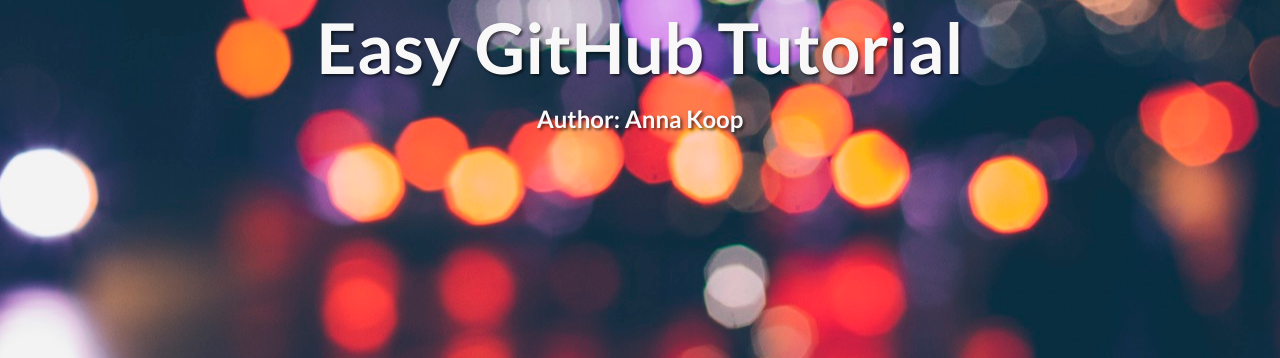
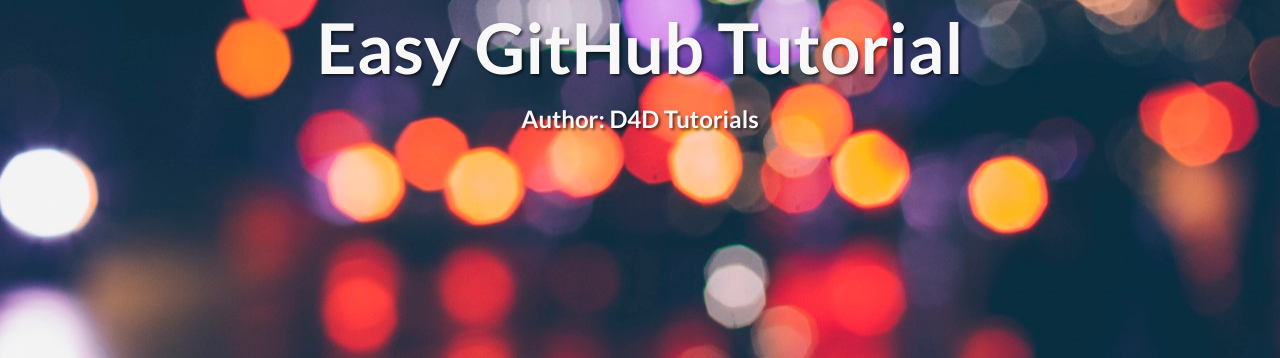
Before and after one commit to Data4Democracy/educational-hub, a Jekyll site: the page built from assignments/github_playground.md, in a window 1280 px wide and 900 px high. Shown: the part 269-627 px from the top of the window. Built offline with Jekyll 4.4.1, drawn with Linux system fonts in a browser that asks for light colours.

Commit message:
Changed author

```diff
--- a/assignments/github_playground.md
+++ b/assignments/github_playground.md
@@ -1,7 +1,7 @@
 ---
 layout: page
 title: "Easy GitHub Tutorial"
-subTitle: "Author: Anna Koop"
+subTitle: "Author: D4D Tutorials"
 image: lightspots.jpg
 ---
 
```
